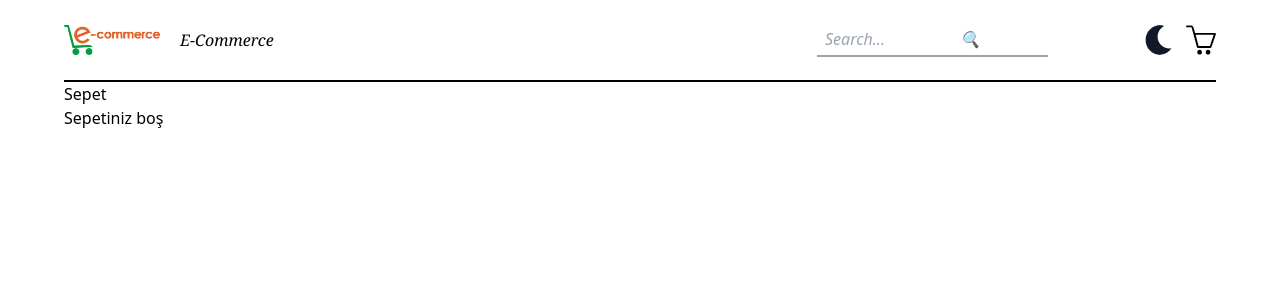
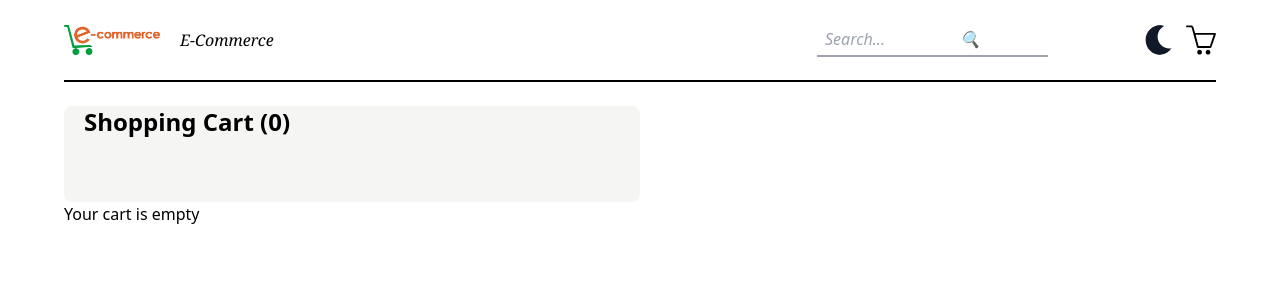
Before and after one commit to furkanucgull/E-Commerce-App-React-TailwindCSS, a React (Vite) app in the folder e-commerce-app/: page /basket-details in a window 1280 px wide. Shown: the top 300 px of the page. Built offline with nearby package versions, Linux system fonts and the light colour scheme.

Commit message:
BasketDetails

```diff
--- a/e-commerce-app/src/components/BasketDetails.jsx
+++ b/e-commerce-app/src/components/BasketDetails.jsx
@@ -8,12 +8,15 @@
   console.log(products);
 
   return (
-    <div>
-      <h2>Sepet</h2>
+    <div className=" ">
+      <div className=" mt-6 text-2xl font-bold bg-stone-100 rounded-lg  w-6/12 h-24">
+        <h2 className=" m-5 ">Shopping Cart ({products.length})</h2>
+      </div>
+
       {products.length === 0 ? (
-        <p>Sepetiniz boş</p>
+        <p>Your cart is empty</p>
       ) : (
-        <div className="grid grid-cols-1 sm:grid-cols-2 lg:grid-cols-4 gap-4 p-4">
+        <div className="flex flex-col mt-4 gap-6">
           {products.map(product => (
             <Basket key={product.id} product={product} />
           ))}
--- a/e-commerce-app/src/pages/Basket.jsx
+++ b/e-commerce-app/src/pages/Basket.jsx
@@ -1,5 +1,6 @@
 /* eslint-disable react/prop-types */
 // pages/Basket.jsx
+import { CiTrash } from 'react-icons/ci';
 
 function Basket({ product }) {
   if (!product) {
@@ -9,12 +10,25 @@
   const { description, image, price, title, count } = product;
 
   return (
-    <div>
-      <p>Ürün Adı: {title}</p>
-      <p>Adet: {count}</p>
-      <p>desc: {description}</p>
-      <p>price : {price}</p>
-      <img src={image} alt="" />
+    <div className="main  gap-6">
+      <div className="product-area  ">
+        <div className="bg-stone-100 w-6/12  ">
+          <div className="image flex flex-row ">
+            <img className="object-contain w-24 h-24 " src={image} alt="" />
+            <div className="flex flex-col w-96">
+              <p className="text-lg mt-auto mb-auto font-serif"> {title.substring(0, 20)}</p>
+              <p className="text-sm mt-auto mb-auto font-serif"> {description.substring(0, 40)}...</p>
+              <p className="mb-6 font-semibold"> {price} € </p>
+            </div>
+            <div className="ml-3 flex flex-col justify-center gap-3 ">
+              <p className="text-sm  "> Count : {count}</p>
+              <div className="text-xl ml-4 text-red-600 cursor-pointer hover:scale-110">
+                <CiTrash />
+              </div>
+            </div>
+          </div>
+        </div>
+      </div>
     </div>
   );
 }
```
